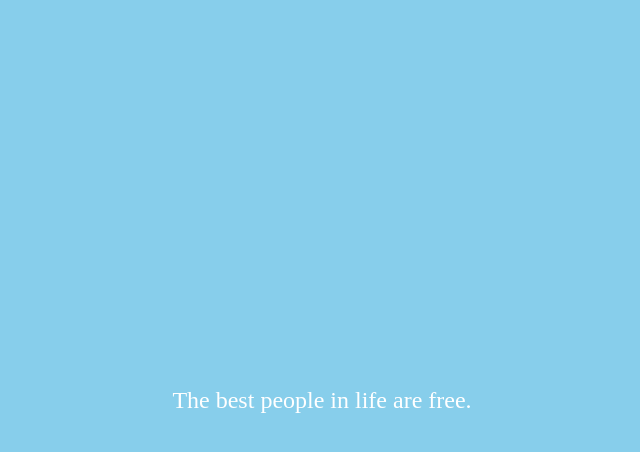
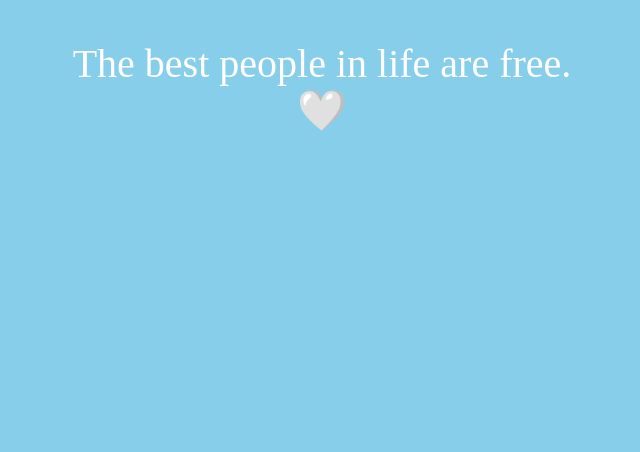
Before and after one commit to keeratpunia/Assignment1, a plain HTML site: page index.html in a window 1280 px wide. Shown: the whole page, without its empty margins (318-958 px from the left). Drawn offline with Linux system fonts and the light colour scheme.

Commit message:
update styles

```diff
--- a/index.html
+++ b/index.html
@@ -2,13 +2,12 @@
 <html lang="en">
 <head>
   <meta charset="UTF-8">
-  <meta name="viewport" content="width=device-width, initial-scale=1.0">
   <title>Taylor Swift Lyrics</title>
   <link rel="stylesheet" href="style.css">
 </head>
 <body>
   <div class="lyrics-container">
-    <p class="lyrics">The best people in life are free.</p>
+    <p class="lyrics">The best people in life are free.<br>🤍</p>
   </div>
 </body>
 </html>
--- a/style.css
+++ b/style.css
@@ -1,7 +1,4 @@
 body {
-    margin: 0;
-    padding: 0;
-    display: flex;
     justify-content: center;
     align-items: center;
     height: 100vh;
@@ -13,6 +10,6 @@ body {
   }
 
   .lyrics {
-    font-size: 24px;
-    color: white;
+    font-size: 40px;
+    color:white;
   }
```
